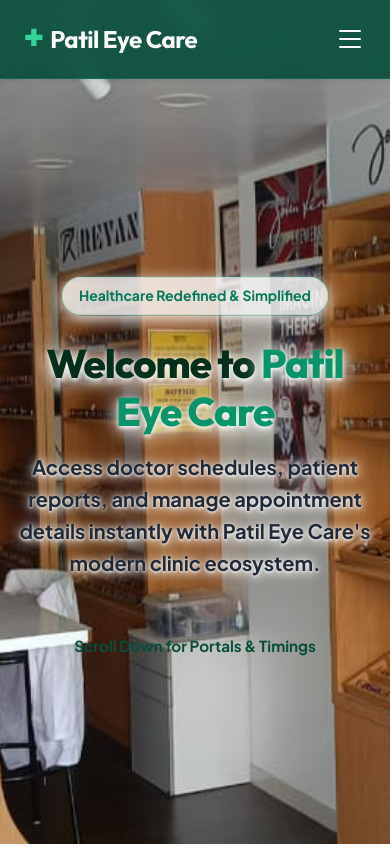
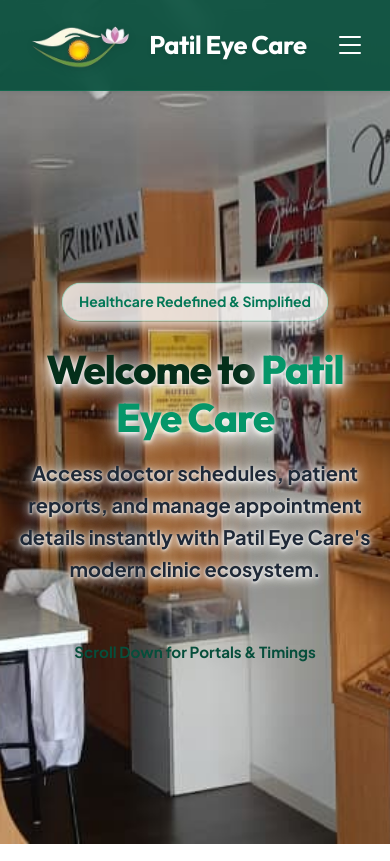
Before and after one commit to Shivamdadhich/Patil_Eye_Clinic, a Flask app: page / in a window 390 px wide. Shown: the top 861 px of the page. Run offline with Flask 3, Linux system fonts and the light colour scheme; some libraries are stand-ins or nearby versions.

Commit message:
UI: Add clinic logo in header next to name, increase text size of Patil Eye Care brand link, and make it responsive

```diff
--- a/templates/home.html
+++ b/templates/home.html
@@ -46,8 +46,9 @@
         }
 
         .navbar-brand {
-            font-size: 1.5rem;
+            font-size: 2.1rem;
             letter-spacing: -0.5px;
+            text-shadow: 0 2px 4px rgba(0,0,0,0.1);
         }
 
         /* Hero Banner Section */
@@ -267,6 +268,7 @@
         @media (max-width: 768px) {
             .hero-title { font-size: 2.5rem; }
             .hero-section { padding: 50px 0 30px 0; min-height: auto; }
+            .navbar-brand { font-size: 1.6rem; }
         }
 
         /* Glassmorphic Light Sidebar */
@@ -396,7 +398,7 @@
         <nav class="navbar navbar-expand-lg navbar-dark glass-nav shadow-sm py-3">
             <div class="container px-4">
                 <a class="navbar-brand fw-bold d-flex align-items-center" href="/">
-                    <span style="color: #34d399; margin-right: 8px; font-size: 1.4rem;">✚</span> Patil Eye Care
+                    <img src="{{ url_for('static', filename='clinic_logo.png') }}" alt="Patil Eye Care Logo" style="height: 48px; width: auto; margin-right: 12px; filter: drop-shadow(0 2px 4px rgba(0,0,0,0.15));"> Patil Eye Care
                 </a>
                 <div class="ms-auto">
                     <button class="btn btn-link p-0 border-0 text-white" type="button" data-bs-toggle="offcanvas" data-bs-target="#sidebarMenu" aria-controls="sidebarMenu">
```
Also changed, not shown: static/clinic_logo.png (added).
